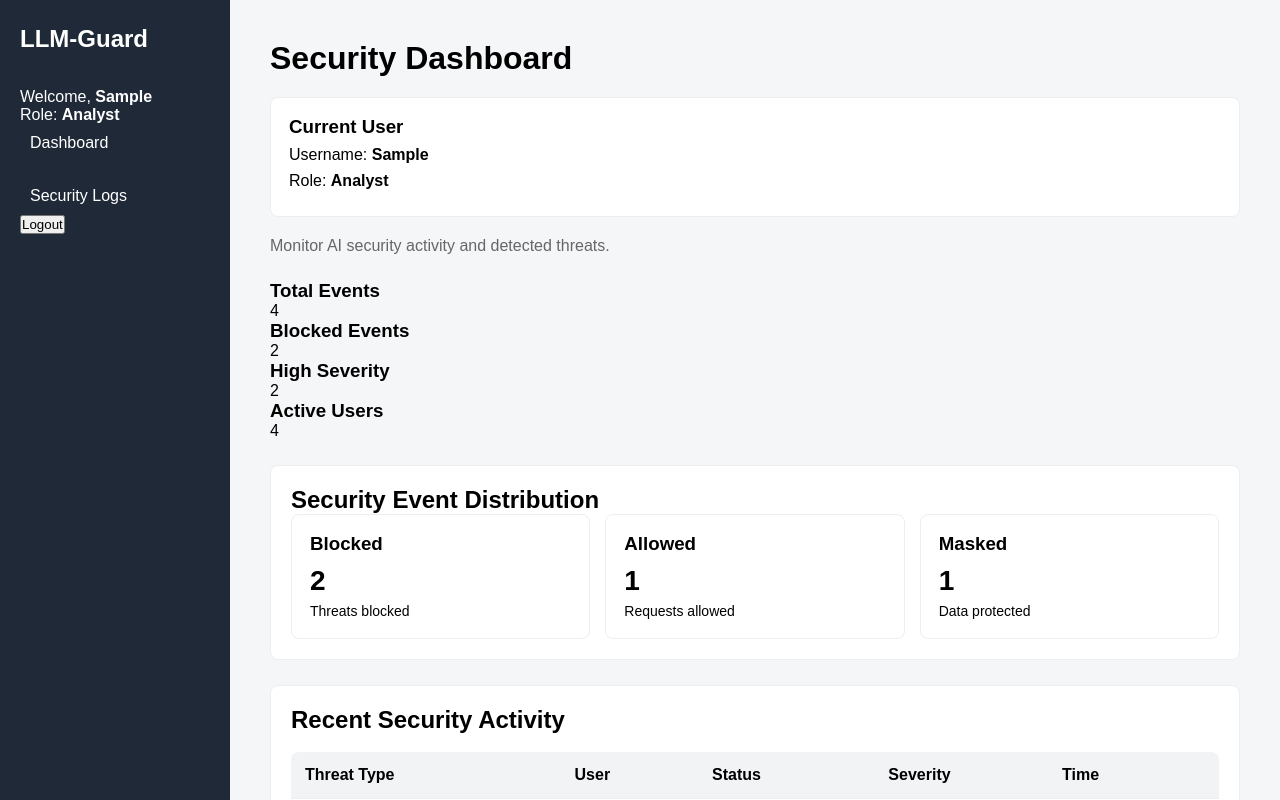
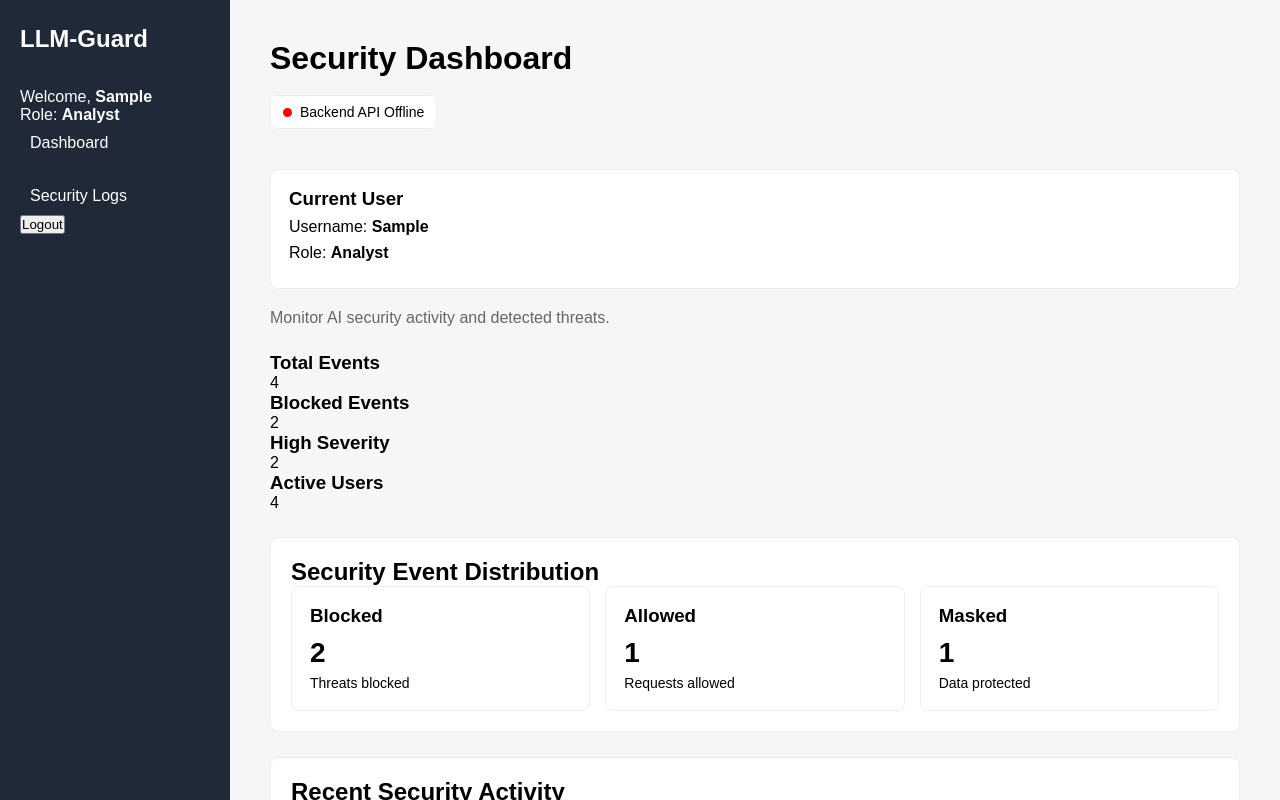
Before and after one commit to ajaykumarkunchala/LLM-GUARD, a React app in the folder frontend/: page /login in a window 1280 px wide. Both pictures are taken after typing "Sample" into the empty fields and a click on the button "Login". Shown: the top 800 px of the page. Built offline with nearby package versions, Linux system fonts and the light colour scheme; no server answers; the HTML template or start-up script is replaced by a standard one.

Commit message:
Add backend API connectivity status

```diff
--- a/frontend/src/App.css
+++ b/frontend/src/App.css
@@ -429,3 +429,32 @@ body {
 .empty-state p {
   margin-bottom: 0;
 }
+.api-status {
+  display: inline-flex;
+  align-items: center;
+  gap: 8px;
+  padding: 8px 12px;
+  margin: 10px 0 20px;
+  background: white;
+  border: 1px solid #eee;
+  border-radius: 6px;
+  font-size: 14px;
+}
+
+.api-status-dot {
+  width: 9px;
+  height: 9px;
+  border-radius: 50%;
+}
+
+.api-status.checking .api-status-dot {
+  background: orange;
+}
+
+.api-status.connected .api-status-dot {
+  background: green;
+}
+
+.api-status.offline .api-status-dot {
+  background: red;
+}
--- /dev/null
+++ b/frontend/src/components/ApiStatus.jsx
@@ -0,0 +1,33 @@
+import { useEffect, useState } from "react";
+
+function ApiStatus() {
+  const [status, setStatus] = useState("checking");
+
+  useEffect(() => {
+    fetch("http://localhost:5000/api/health")
+      .then((response) => {
+        if (!response.ok) {
+          throw new Error("Backend error");
+        }
+
+        setStatus("connected");
+      })
+      .catch(() => {
+        setStatus("offline");
+      });
+  }, []);
+
+  return (
+    <div className={`api-status ${status}`}>
+      <span className="api-status-dot"></span>
+
+      {status === "checking" && "Checking Backend API..."}
+
+      {status === "connected" && "Backend API Connected"}
+
+      {status === "offline" && "Backend API Offline"}
+    </div>
+  );
+}
+
+export default ApiStatus;
--- a/frontend/src/pages/Dashboard.jsx
+++ b/frontend/src/pages/Dashboard.jsx
@@ -1,5 +1,6 @@
 import { useAuth } from "../AuthContext";
 import { securityLogs } from "../data/securityLogs";
+import ApiStatus from "../components/ApiStatus";
 
 function Dashboard() {
   const { user } = useAuth();
@@ -30,6 +31,10 @@ function Dashboard() {
     <div className="page">
       <h1>Security Dashboard</h1>
 
+      {/* Backend API Status */}
+      <ApiStatus />
+
+      {/* Current User Information */}
       {user && (
         <div className="user-info">
           <h3>Current User</h3>
@@ -115,6 +120,7 @@ function Dashboard() {
             {securityLogs.map((log) => (
               <tr key={log.id}>
                 <td>{log.type}</td>
+
                 <td>{log.user}</td>
 
                 <td>
```
Also changed, not shown: frontend/src/api/securityApi.js (added, +13 -0 lines).
